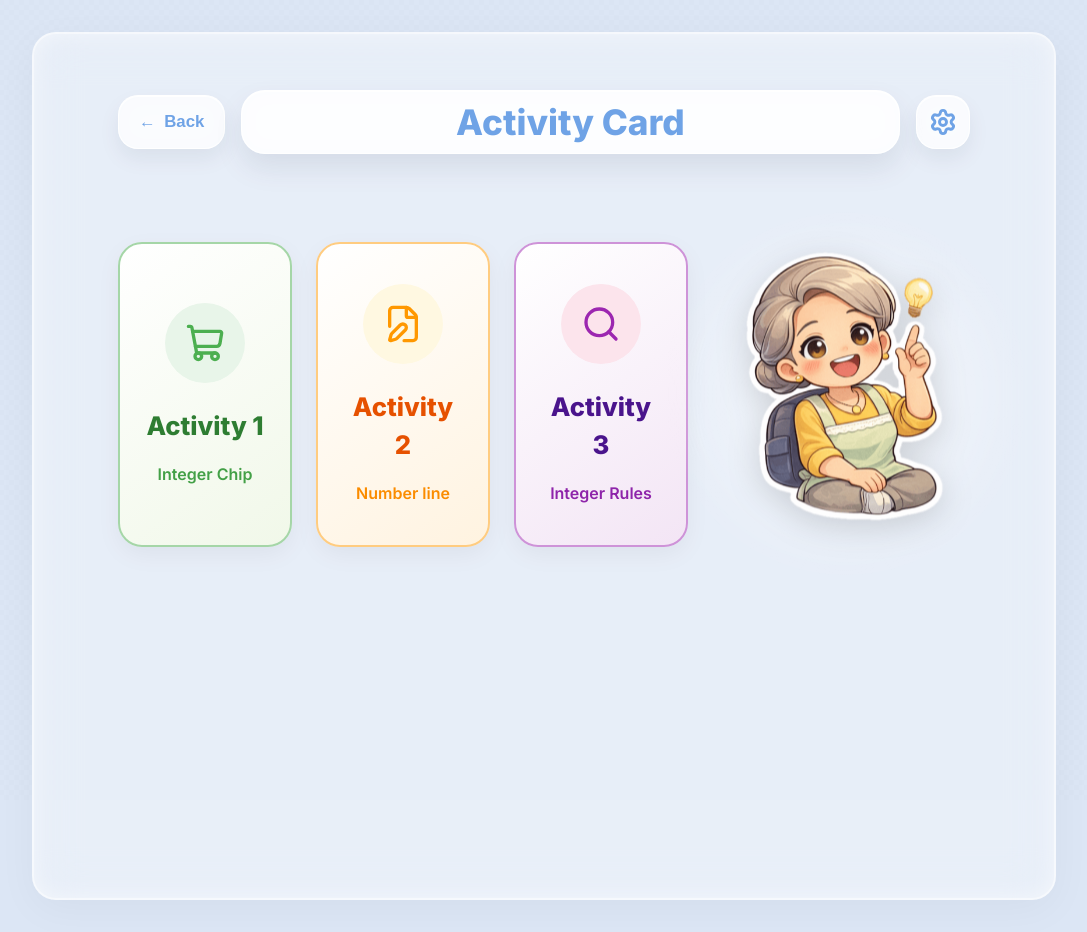
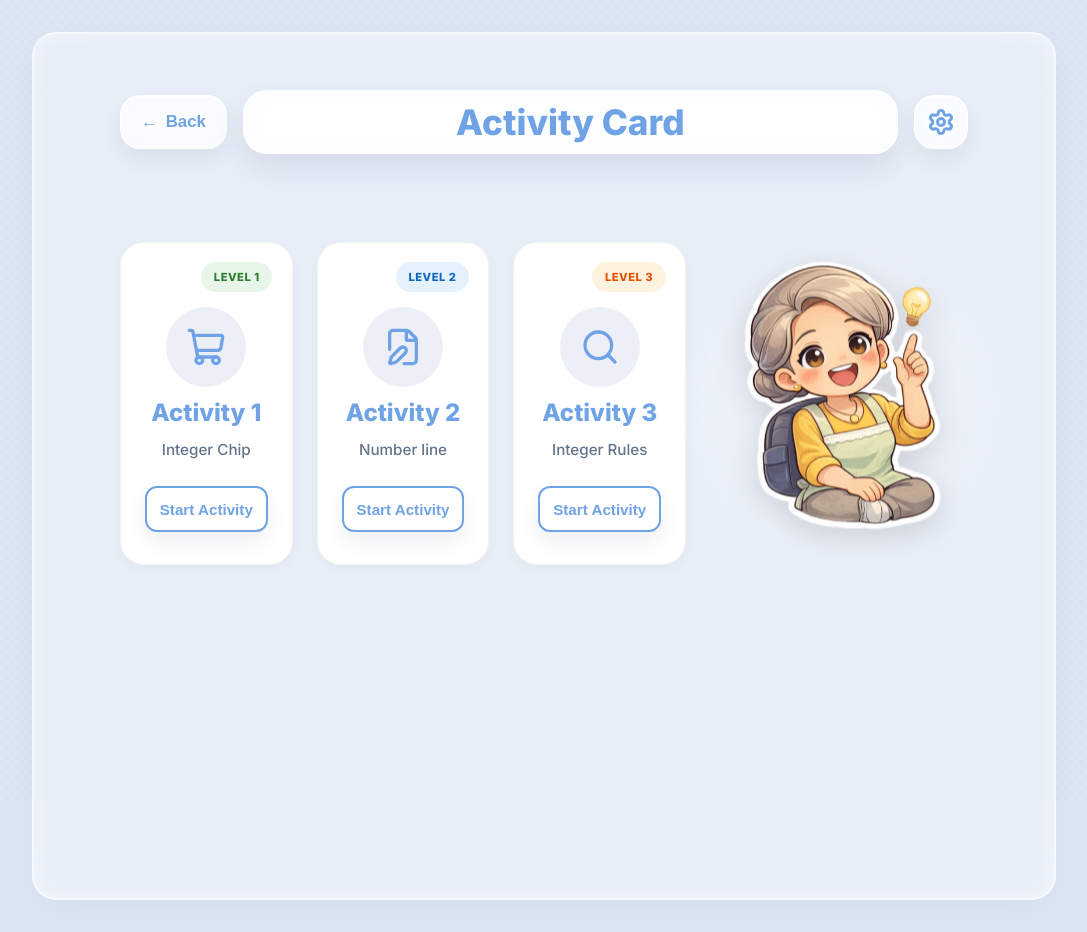
Before and after one commit to reyxdz/SubtractEd, a React (Vite) app in the folder client/: page /activity in a window 1280 px wide. Shown: the whole page, without its empty margins (96-1183 px from the left). Built offline with nearby package versions, Linux system fonts and the light colour scheme.

Commit message:
style(activity): refine activity card layout with difficulty badges and start buttons to add visual depth

```diff
--- a/client/src/components/features/activity/ActivityContent.css
+++ b/client/src/components/features/activity/ActivityContent.css
@@ -117,100 +117,102 @@
   display: flex;
   flex-direction: column;
   align-items: center;
-  justify-content: center;
+  justify-content: space-between;
   text-align: center;
-  gap: 1rem;
-  padding: 2.5rem 1.5rem;
+  padding: 2.5rem 1.5rem 2rem;
   cursor: pointer;
   border-radius: 24px;
-  min-height: 250px;
+  min-height: 320px;
   background: white;
-  border: 2px solid transparent;
-  box-shadow: 0 8px 24px rgba(0, 0, 0, 0.05);
-  transition: all 0.4s cubic-bezier(0.175, 0.885, 0.32, 1.275);
+  border: 1px solid rgba(0, 0, 0, 0.05);
+  box-shadow: 0 4px 12px rgba(0, 0, 0, 0.03);
+  transition: all 0.3s cubic-bezier(0.4, 0, 0.2, 1);
   position: relative;
   overflow: hidden;
 }
 
-.activity-option-card::before {
-  content: '';
-  position: absolute;
-  inset: 0;
-  opacity: 0.1;
-  z-index: 0;
-  transition: opacity 0.3s;
+.activity-option-card:hover {
+  transform: translateY(-8px);
+  box-shadow: 0 20px 40px rgba(0, 0, 0, 0.08);
+  border-color: rgba(0, 0, 0, 0.08);
 }
 
-.activity-option-card:hover::before {
-  opacity: 0.15;
+.activity-badge {
+  position: absolute;
+  top: 1.2rem;
+  right: 1.2rem;
+  padding: 0.4rem 0.8rem;
+  border-radius: 20px;
+  font-size: 0.7rem;
+  font-weight: 800;
+  text-transform: uppercase;
+  letter-spacing: 0.5px;
 }
 
-/* Base elements inside card over background */
-.activity-option-card > * {
-  position: relative;
-  z-index: 1;
-}
-
-/* Card 1 Theme (Green/Teal) */
-.card-act1 {
-  background: linear-gradient(145deg, #ffffff, #f1f8e9);
-  border-color: #a5d6a7;
-}
-.card-act1 .activity-icon-container { background: #e8f5e9; color: #4caf50; }
-.card-act1 h3 { color: #2e7d32; }
-.card-act1 p { color: #43a047; }
-
-/* Card 2 Theme (Orange/Yellow) */
-.card-act2 {
-  background: linear-gradient(145deg, #ffffff, #fff3e0);
-  border-color: #ffcc80;
-}
-.card-act2 .activity-icon-container { background: #fff8e1; color: #ff9800; }
-.card-act2 h3 { color: #e65100; }
-.card-act2 p { color: #fb8c00; }
-
-/* Card 3 Theme (Purple/Pink) */
-.card-act3 {
-  background: linear-gradient(145deg, #ffffff, #f3e5f5);
-  border-color: #ce93d8;
-}
-.card-act3 .activity-icon-container { background: #fce4ec; color: #9c27b0; }
-.card-act3 h3 { color: #4a148c; }
-.card-act3 p { color: #8e24aa; }
-
-.activity-option-card:hover {
-  transform: translateY(-12px) scale(1.03);
-}
-
-.card-act1:hover { box-shadow: 0 20px 40px rgba(76, 175, 80, 0.25); border-color: #4caf50; }
-.card-act2:hover { box-shadow: 0 20px 40px rgba(255, 152, 0, 0.25); border-color: #ff9800; }
-.card-act3:hover { box-shadow: 0 20px 40px rgba(156, 39, 176, 0.25); border-color: #9c27b0; }
+.badge-easy { background: #e8f5e9; color: #2e7d32; }
+.badge-moderate { background: #e3f2fd; color: #1565c0; }
+.badge-difficult { background: #fff3e0; color: #e65100; }
 
 .activity-icon-container {
   display: flex;
   align-items: center;
   justify-content: center;
+  margin-top: 1.5rem;
   margin-bottom: 0.5rem;
   width: 80px;
   height: 80px;
   border-radius: 50%;
-  transition: all 0.4s cubic-bezier(0.175, 0.885, 0.32, 1.275);
+  background: rgba(30, 58, 138, 0.08);
+  color: var(--theme-primary, #1e3a8a);
+  transition: all 0.3s ease;
 }
 
-.card-act1:hover .activity-icon-container { background: #4caf50; color: white; transform: scale(1.15) rotate(-5deg); box-shadow: 0 8px 20px rgba(76, 175, 80, 0.4); }
-.card-act2:hover .activity-icon-container { background: #ff9800; color: white; transform: scale(1.15) rotate(5deg); box-shadow: 0 8px 20px rgba(255, 152, 0, 0.4); }
-.card-act3:hover .activity-icon-container { background: #9c27b0; color: white; transform: scale(1.15) rotate(-5deg); box-shadow: 0 8px 20px rgba(156, 39, 176, 0.4); }
+.activity-option-card:hover .activity-icon-container {
+  transform: scale(1.1);
+  background: var(--theme-primary, #1e3a8a);
+  color: white;
+  box-shadow: 0 8px 16px rgba(30, 58, 138, 0.2);
+}
+
+.activity-text-content {
+  display: flex;
+  flex-direction: column;
+  gap: 0.5rem;
+  margin-bottom: 1.5rem;
+}
 
 .activity-option-card h3 {
-  font-size: 1.6rem;
+  font-size: 1.5rem;
   font-weight: 800;
+  color: var(--theme-primary, #1e3a8a);
   margin: 0;
-  transition: color 0.3s ease;
 }
 
 .activity-option-card p {
-  font-size: 1rem;
-  font-weight: 600;
+  color: var(--color-text-muted, #6b7280);
+  font-size: 0.95rem;
   line-height: 1.5;
   margin: 0;
+  font-weight: 500;
 }
+
+.activity-start-btn {
+  width: 100%;
+  padding: 0.8rem;
+  font-size: 0.95rem;
+  background: white;
+  color: var(--theme-primary, #1e3a8a);
+  border: 2px solid var(--theme-primary, #1e3a8a);
+  border-radius: 12px;
+  font-weight: 700;
+  transition: all 0.3s ease;
+  cursor: pointer;
+  margin-top: auto;
+}
+
+.activity-option-card:hover .activity-start-btn {
+  background: var(--theme-primary, #1e3a8a);
+  color: white;
+  transform: translateY(-2px);
+  box-shadow: 0 4px 12px rgba(30, 58, 138, 0.2);
+}
--- a/client/src/components/features/activity/ActivityContent.tsx
+++ b/client/src/components/features/activity/ActivityContent.tsx
@@ -23,28 +23,40 @@ export const ActivityContent: React.FC = () => {
       <div className="activity-layout">
         <div className="activity-main-content">
           <div className="activity-options-grid">
-            <Card className="activity-option-card card-act1" onClick={() => navigate('/activity/1')}>
+            <Card className="activity-option-card" onClick={() => navigate('/activity/1')}>
+              <div className="activity-badge badge-easy">Level 1</div>
               <div className="activity-icon-container">
                 <ShoppingCart size={40} strokeWidth={2} />
               </div>
+              <div className="activity-text-content">
                 <h3>Activity 1</h3>
                 <p>Integer Chip</p>
+              </div>
+              <button className="neo-btn activity-start-btn">Start Activity</button>
             </Card>
 
-            <Card className="activity-option-card card-act2" onClick={() => navigate('/activity/2')}>
+            <Card className="activity-option-card" onClick={() => navigate('/activity/2')}>
+              <div className="activity-badge badge-moderate">Level 2</div>
               <div className="activity-icon-container">
                 <FileEdit size={40} strokeWidth={2} />
               </div>
+              <div className="activity-text-content">
                 <h3>Activity 2</h3>
                 <p>Number line</p>
+              </div>
+              <button className="neo-btn activity-start-btn">Start Activity</button>
             </Card>
 
-            <Card className="activity-option-card card-act3" onClick={() => navigate('/activity/3')}>
+            <Card className="activity-option-card" onClick={() => navigate('/activity/3')}>
+              <div className="activity-badge badge-difficult">Level 3</div>
               <div className="activity-icon-container">
                 <Search size={40} strokeWidth={2} />
               </div>
+              <div className="activity-text-content">
                 <h3>Activity 3</h3>
                 <p>Integer Rules</p>
+              </div>
+              <button className="neo-btn activity-start-btn">Start Activity</button>
             </Card>
           </div>
         </div>
```
Lines whose indentation alone changed are shown as unchanged.
